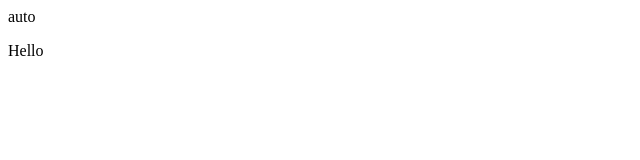
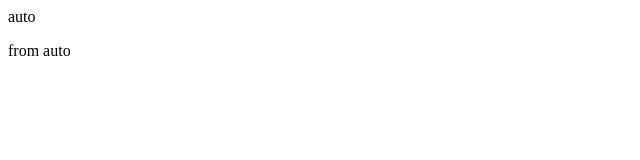
Before and after one commit to Ramsha3/fastgo, a plain HTML site: page index.html in a window 1280 px wide. Shown: the full height of the page, 0-640 px from the left. Drawn offline with Linux system fonts and the light colour scheme.

Commit message:
index file edited from auto

```diff
--- a/index.html
+++ b/index.html
@@ -2,7 +2,7 @@
 <head>
     <body>
         <p>auto</p>
-        <p>Hello</p>
+        <p>from auto</p>
     </body>
 </head>
 </html>
```
